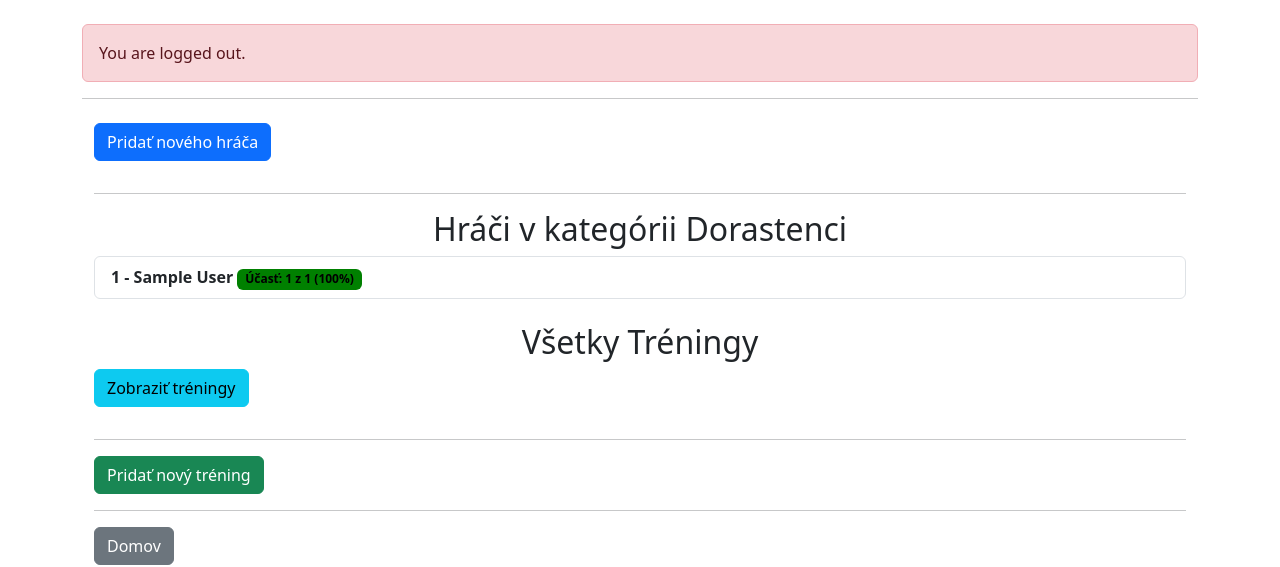
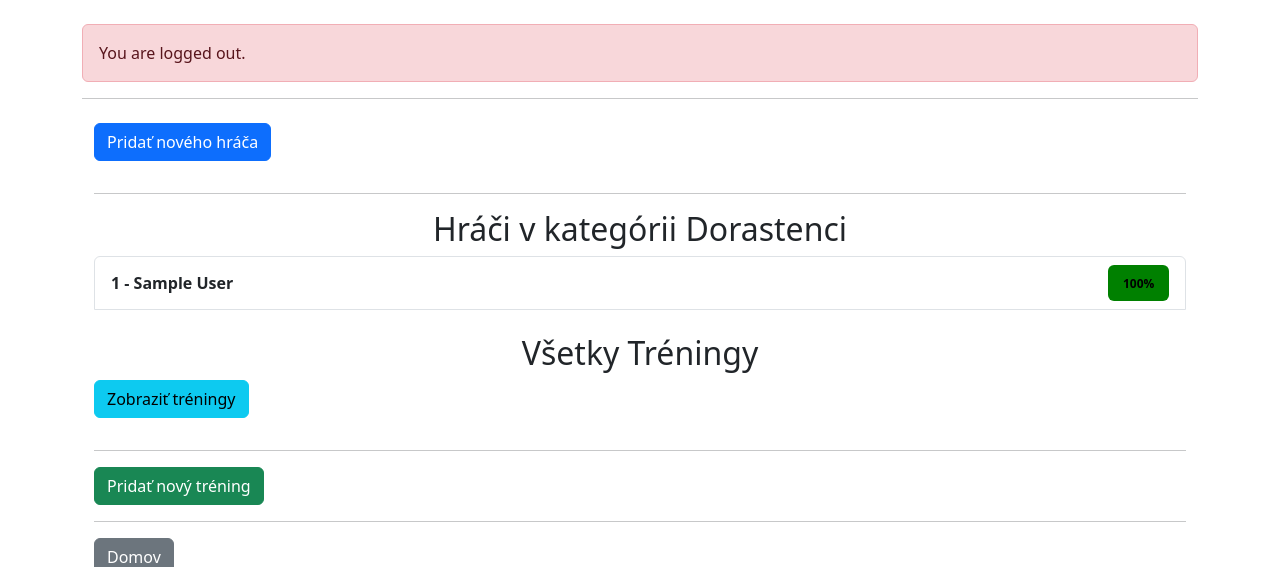
Before and after one commit to Bezino27/dochadzka, a Django app: page /category/Dorastenci/ in a window 1280 px wide. Shown: the part 56-623 px from the top of the page. Run offline with Django 5.2, Linux system fonts and the light colour scheme; data comes from the database, SQL or seed files in the repository; tables that the repository leaves empty hold one stand-in row (values such as "Sample post").

```diff
--- a/templates/category.html
+++ b/templates/category.html
@@ -11,6 +11,12 @@
 
         .no-underline:hover {
             color: black;
+        }
+        .attendance{
+            width: 45px;
+            height: 27px;
+            line-height: 27px;
+            border-radius: 10px;
         }
         @media (max-width: 800px) {
             .detail {
@@ -27,16 +33,20 @@
     {% if players_in_category %}
         <ul class="list-group">
             {% for player in players_in_category %}
-                <li class="list-group-item">
+                <li class="list-group-item d-flex justify-content-between align-items-center">
                     <!-- Kliknutím na meno sa zobrazia tréningy hráča -->
                     <strong class="player-toggle" data-player-id="player_{{ player.id }}" style="cursor: pointer;">
                         {{ player.jersey_number }} - {{ player.first_name }} {{ player.last_name }}
                     </strong>
+
                     <span class="badge"
                         style="background-color: {% if player.attendance_percentage >= 90 %}green{% elif player.attendance_percentage >= 80 %}greenyellow{% elif player.attendance_percentage >= 70 %}orange {% else %} red {% endif %}; color: black">
-                        Účasť: {{ player.attendance_count }} z {{ player.all_training_count }} ({{ player.attendance_percentage|floatformat:0  }}%)
+                        <div class="attendance">
+                           {{ player.attendance_percentage|floatformat:0  }}%
+                        </div>
                     </span>
 
+                </li>
                     <!-- Skrytá sekcia s tréningami pre tohto hráča -->
                     <ul class="list-group mt-2 d-none" id="player_{{ player.id }}">
                         {% for training in all_trainings%}
@@ -76,7 +86,6 @@
                         </li>
                         {% endfor %}
                     </ul>
-                </li>
             {% endfor %}
         </ul>
     {% else %}
```
